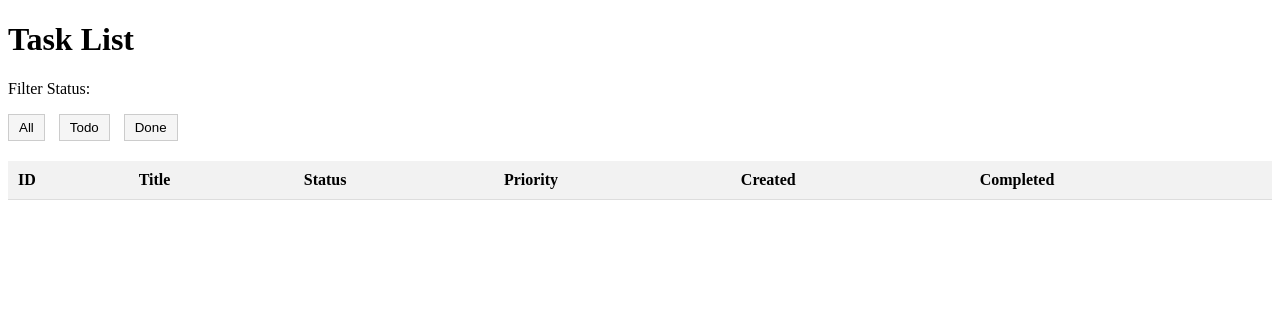
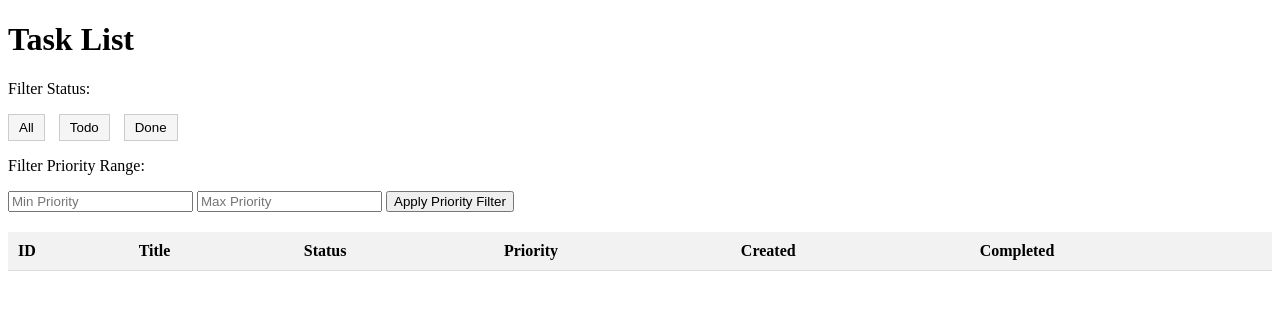
Before and after one commit to DanielPalmSie/drum-n-code, a Symfony app: template project/templates/main.html.twig in a window 1280 px wide. Shown: the top 310 px of the page. Run offline with Twig, Linux system fonts and the light colour scheme; the template is opened without the code that fills it, so the values that code supplies are empty; some libraries are stand-ins or nearby versions.

Commit message:
priority-range-is-done

```diff
--- a/project/templates/main.html.twig
+++ b/project/templates/main.html.twig
@@ -52,6 +52,13 @@
     <button class="filter-btn" id="filter-done">Done</button>
 </div>
 
+<div class="filter-container">
+    <p>Filter Priority Range:</p>
+    <input type="number" id="min-priority" placeholder="Min Priority">
+    <input type="number" id="max-priority" placeholder="Max Priority">
+    <button id="filter-priority">Apply Priority Filter</button>
+</div>
+
 <table>
     <thead>
     <tr>
@@ -74,10 +81,12 @@
     const filterAllBtn = document.getElementById('filter-all');
     const filterTodoBtn = document.getElementById('filter-todo');
     const filterDoneBtn = document.getElementById('filter-done');
+    const filterPriorityBtn = document.getElementById('filter-priority');
 
     filterAllBtn.addEventListener('click', () => fetchTasks('all'));
     filterTodoBtn.addEventListener('click', () => fetchTasks('todo'));
     filterDoneBtn.addEventListener('click', () => fetchTasks('done'));
+    filterPriorityBtn.addEventListener('click', applyPriorityFilter);
 
     // Функция для выполнения GET-запроса и обновления списка задач
     function fetchTasks(status) {
@@ -108,6 +117,44 @@
             })
             .catch(error => console.error('Error fetching task list:', error));
     }
+
+    // Функция для применения фильтрации по диапазону приоритетов
+    function applyPriorityFilter() {
+        const minPriority = document.getElementById('min-priority').value;
+        const maxPriority = document.getElementById('max-priority').value;
+        const priorityRange = `${minPriority}-${maxPriority}`;
+        fetchTasksWithPriority(priorityRange);
+    }
+
+    // Функция для выполнения GET-запроса с фильтрацией по приоритету
+    function fetchTasksWithPriority(priorityRange) {
+        const taskList = document.getElementById('task-list');
+        taskList.innerHTML = ''; // Очищаем список задач перед обновлением
+
+        const url = `/api/task-list?priority=${priorityRange}`;
+        fetch(url, {
+            method: 'GET',
+            headers: {
+                Authorization: `Bearer ${token}`,
+            },
+        })
+            .then(response => response.json())
+            .then(data => {
+                data.forEach(task => {
+                    const tr = document.createElement('tr');
+                    tr.innerHTML = `
+                        <td>${task.id}</td>
+                        <td>${task.title}</td>
+                        <td>${task.status}</td>
+                        <td>${task.priority}</td>
+                        <td>${task.created}</td>
+                        <td>${task.completed}</td>
+                    `;
+                    taskList.appendChild(tr);
+                });
+            })
+            .catch(error => console.error('Error fetching task list:', error));
+    }
 </script>
 {% endblock %}
 {% endblock %}
```
Lines whose indentation alone changed are shown as unchanged.
